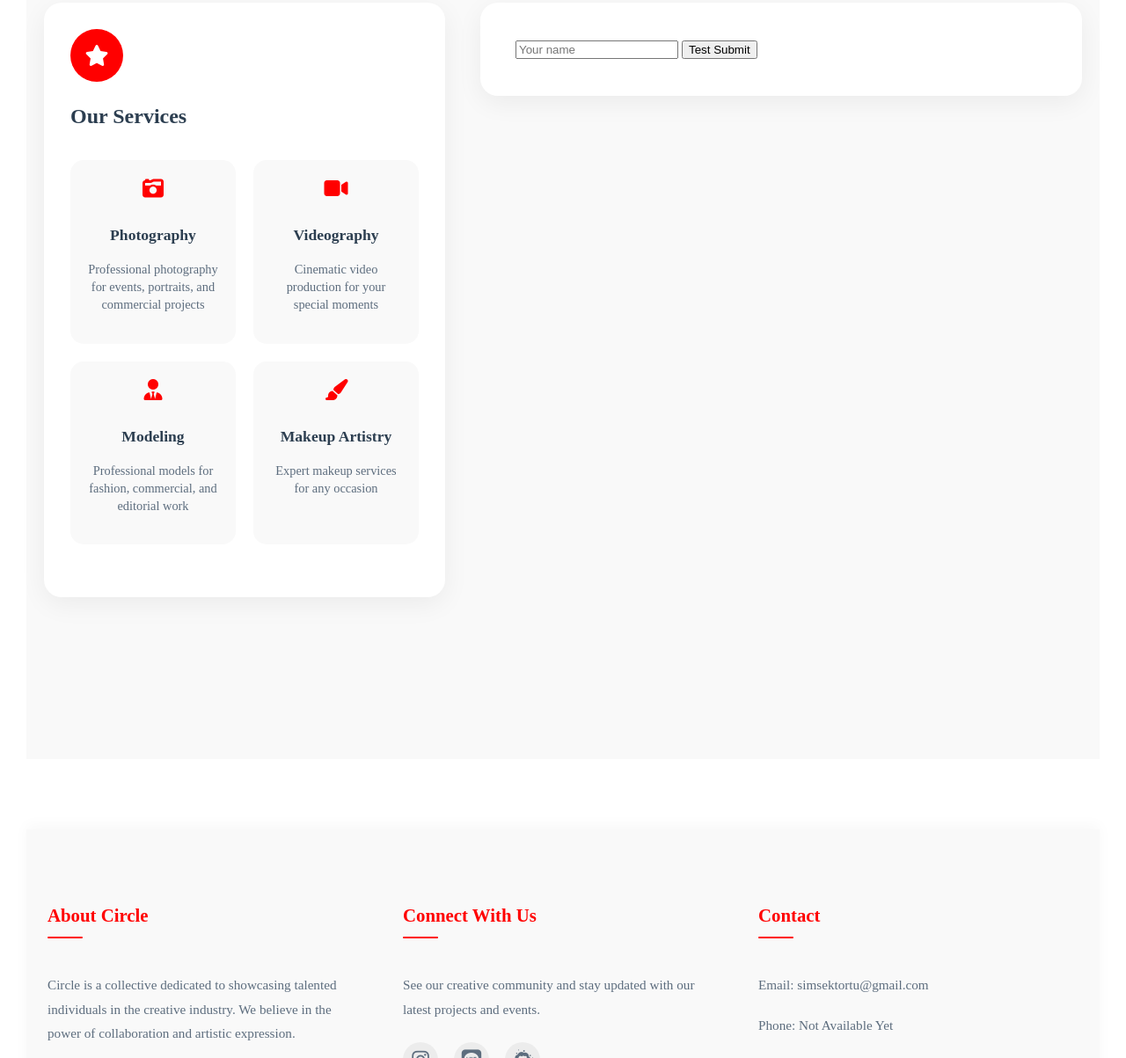
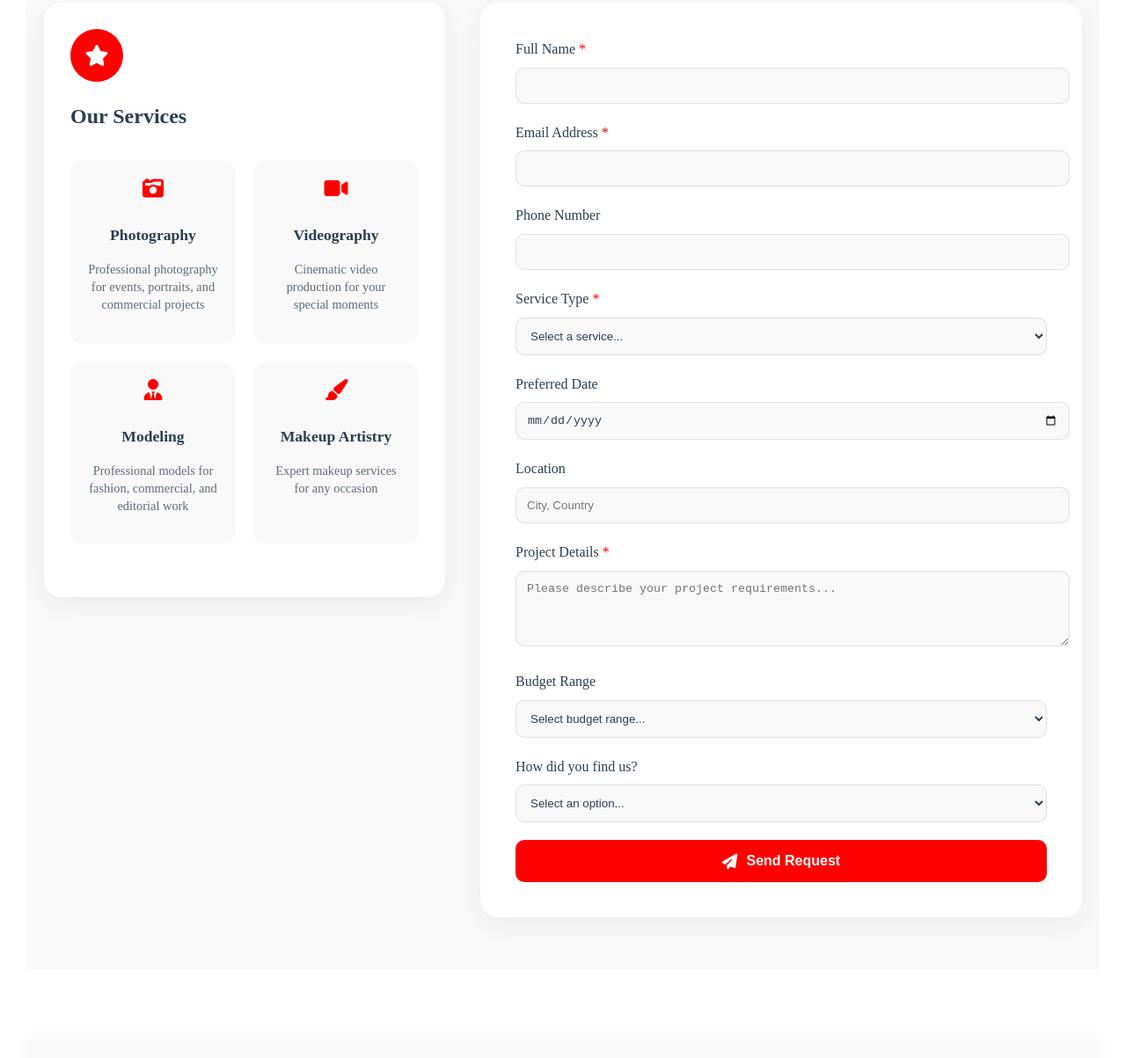
Before and after one commit to taylantnt/tokyocircle, a plain HTML site: page inquiry.html in a window 1280 px wide. Shown: the part 510-1713 px from the top of the page at 88% size. Drawn offline with nearby package versions, Linux system fonts and the light colour scheme; a web font is replaced by a local one.

Commit message:
🌏🚝 Updated with Glitch

```diff
--- a/inquiry.html
+++ b/inquiry.html
@@ -913,10 +913,80 @@
                 </div>
 
                 <div class="quote-form-container">
-<form name="test" method="POST" data-netlify="true" netlify>
-  <input type="hidden" name="form-name" value="test" />
-  <input type="text" name="name" placeholder="Your name" />
-  <button type="submit">Test Submit</button>
+<form name="quote" method="POST" data-netlify="true" netlify action="/thank-you.html" class="quote-form">
+  <input type="hidden" name="form-name" value="quote">
+
+  <div class="form-group">
+    <label for="name">Full Name <span class="required">*</span></label>
+    <input type="text" id="name" name="name" required>
+  </div>
+
+  <div class="form-group">
+    <label for="email">Email Address <span class="required">*</span></label>
+    <input type="email" id="email" name="email" required>
+  </div>
+
+  <div class="form-group">
+    <label for="phone">Phone Number</label>
+    <input type="tel" id="phone" name="phone">
+  </div>
+
+  <div class="form-group">
+    <label for="service">Service Type <span class="required">*</span></label>
+    <select id="service" name="service" required>
+      <option value="" disabled selected>Select a service...</option>
+      <option value="photography">Photography</option>
+      <option value="videography">Videography</option>
+      <option value="modeling">Modeling</option>
+      <option value="makeup">Makeup Artistry</option>
+      <option value="custom">Custom Project</option>
+    </select>
+  </div>
+
+  <div class="form-group">
+    <label for="date">Preferred Date</label>
+    <input type="date" id="date" name="date">
+  </div>
+
+  <div class="form-group">
+    <label for="location">Location</label>
+    <input type="text" id="location" name="location" placeholder="City, Country">
+  </div>
+
+  <div class="form-group full-width">
+    <label for="details">Project Details <span class="required">*</span></label>
+    <textarea id="details" name="details" rows="4" placeholder="Please describe your project requirements..." required></textarea>
+  </div>
+
+  <div class="form-group">
+    <label for="budget">Budget Range</label>
+    <select id="budget" name="budget">
+      <option value="" disabled selected>Select budget range...</option>
+      <option value="under-500">Under ¥50,000</option>
+      <option value="500-1000">¥50,000 - ¥100,000</option>
+      <option value="1000-2000">¥100,000 - ¥200,000</option>
+      <option value="2000-plus">¥200,000+</option>
+      <option value="flexible">Flexible</option>
+    </select>
+  </div>
+
+  <div class="form-group">
+    <label for="referral">How did you find us?</label>
+    <select id="referral" name="referral">
+      <option value="" disabled selected>Select an option...</option>
+      <option value="instagram">Instagram</option>
+      <option value="facebook">Facebook</option>
+      <option value="google">Google Search</option>
+      <option value="referral">Friend/Referral</option>
+      <option value="other">Other</option>
+    </select>
+  </div>
+
+  <div class="form-buttons">
+    <button type="submit" class="submit-btn">
+      <i class="fas fa-paper-plane"></i> Send Request
+    </button>
+  </div>
 </form>
                 </div>
             </div>
```
